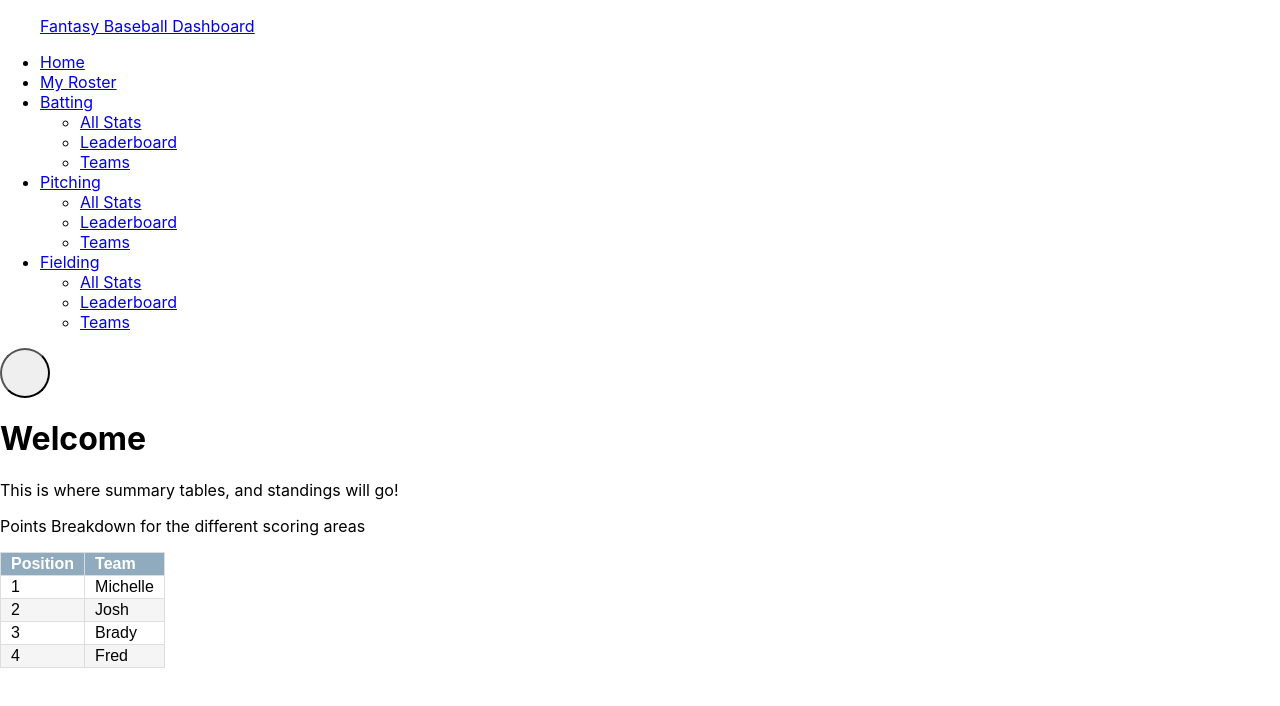
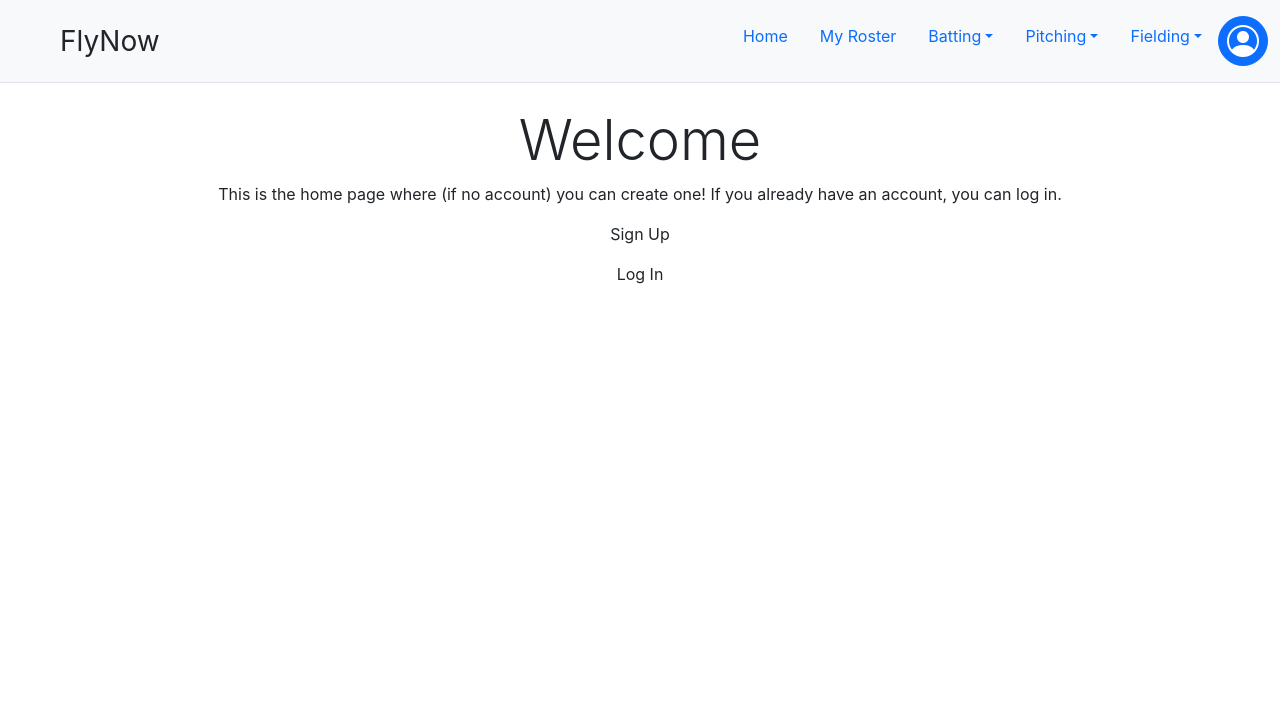
Before and after one commit to jtbarwell/FlyNow, a React (Create React App) app in the folder frontend/: page / in a window 1280 px wide. Shown: the top 706 px of the page. Built offline with nearby package versions, Linux system fonts and the light colour scheme.

Commit message:
Fixed the header & made some updates to the mock homepage

```diff
--- a/frontend/public/index.html
+++ b/frontend/public/index.html
@@ -1,34 +1,33 @@
 <!DOCTYPE html>
 <html lang="en">
 	<head>
-    <meta charset="utf-8" />
-    <link rel="icon" href="%PUBLIC_URL%/favicon.ico" />
-    <meta name="viewport" content="width=device-width, initial-scale=1" />
-    <meta name="theme-color" content="#000000" />
-    <meta
-      name="description"
-      content="Web site created using create-react-app"
-    />
-    <link rel="apple-touch-icon" href="%PUBLIC_URL%/logo192.png" />
+		<meta charset="utf-8"></meta>
+		<link rel="icon" href="/Fantasy_Baseball.ico"></link>
+        <link href="https://cdn.jsdelivr.net/npm/bootstrap@5.3.0/dist/css/bootstrap.min.css" rel="stylesheet"></link>
+        <link rel="stylesheet" href="https://cdn.jsdelivr.net/npm/bootstrap-icons@1.10.5/font/bootstrap-icons.css"></link>
+		<meta name="viewport" content="width=device-width, initial-scale=1"></meta>
+		<meta name="description" content="Web site created using create-react-app"></meta>
+		<link rel="apple-touch-icon" href="/logo192.png"></link>
 		<!--
 		manifest.json provides metadata used when your web app is installed on a
 		user's mobile device or desktop. See https://developers.google.com/web/fundamentals/web-app-manifest/
 		-->
-    <link rel="manifest" href="%PUBLIC_URL%/manifest.json" />
+		<link rel="manifest" href="%PUBLIC_URL%/manifest.json"/>
 		<!--
 		Notice the use of %PUBLIC_URL% in the tags above.
 		It will be replaced with the URL of the `public` folder during the build.
 		Only files inside the `public` folder can be referenced from the HTML.
 
-      Unlike "/favicon.ico" or "favicon.ico", "%PUBLIC_URL%/favicon.ico" will
+		Unlike "/Fantasy_Baseball.ico" or "Fantasy_Baseball.ico", "%PUBLIC_URL%/Fantasy_Baseball.ico" will
 		work correctly both with client-side routing and a non-root public URL.
 		Learn how to configure a non-root public URL by running `npm run build`.
 		-->
-    <title>React App</title>
+		<title>FlyNow</title>
 	</head>
 	<body>
 		<noscript>You need to enable JavaScript to run this app.</noscript>
-    <div id="root"></div>
+
+		<div id="root"/> <!-- This is where the function output goes -->
 		<!--
 		This HTML file is a template.
 		If you open it directly in the browser, you will see an empty page.
@@ -39,5 +38,8 @@
 		To begin the development, run `npm start` or `yarn start`.
 		To create a production bundle, use `npm run build` or `yarn build`.
 		-->
+
+	<script src="https://cdn.jsdelivr.net/npm/bootstrap@5.3.3/dist/js/bootstrap.bundle.min.js"></script>
+
 	</body>
 </html>
--- a/frontend/src/Header.js
+++ b/frontend/src/Header.js
@@ -323,7 +323,7 @@ function Header() {
             <div className="container-fluid d-flex flex-wrap justify-content-center">
                 <Link to="/" className="d-flex align-items-center mb-3 mb-md-0 me-md-auto text-dark text-decoration-none">
                     <svg className="bi me-2" width="40" height="32"><use xlinkHref="#bootstrap" /></svg>
-                    <span className="fs-3">Fantasy Baseball Dashboard</span>
+                    <span className="fs-3">FlyNow</span>
                 </Link>
 
 
--- a/frontend/src/HomePageFolder/HomePage.js
+++ b/frontend/src/HomePageFolder/HomePage.js
@@ -6,41 +6,16 @@ export default function HomePage() {
   return (
     <div className="text-center">
         <h1 className="display-4">Welcome</h1>
-        <p>This is where summary tables, and standings will go!</p>
+        <p>This is the home page where (if no account) you can create one! If you already have an account, you can log in.</p>
 
         <div className="parent">
             <div className="child-top">
-                <p>Points Breakdown for the different scoring areas</p>
+                <p>Sign Up</p>
             </div>
             <div className="child-top">
-                <table role="table">
-                    <thead>
-                        <tr role="row">
-                            <th colSpan="1" role="columnheader" title="Toggle SortBy" style={{ cursor: 'pointer' }}>Position</th>
-                            <th colSpan="1" role="columnheader" title="Toggle SortBy" style={{ cursor: 'pointer' }}>Team</th>
-                        </tr>
-				</thead>
-				<tbody role="rowgroup">
-					<tr role="row">
-						<td role="cell">1</td>
-						<td role="cell">Michelle</td>
-					</tr>
-					<tr role="row">
-						<td role="cell">2</td>
-						<td role="cell">Josh</td>
-					</tr>
-					<tr role="row">
-						<td role="cell">3</td>
-						<td role="cell">Brady</td>
-					</tr>
-					<tr role="row">
-						<td role="cell">4</td>
-						<td role="cell">Fred</td>
-					</tr>
-				</tbody>
-			</table>
-		</div>
-	</div>
-</div>
+                <p>Log In</p>
+            </div>
+        </div>
+    </div>
   );
 }
```
Lines whose indentation alone changed are shown as unchanged.
